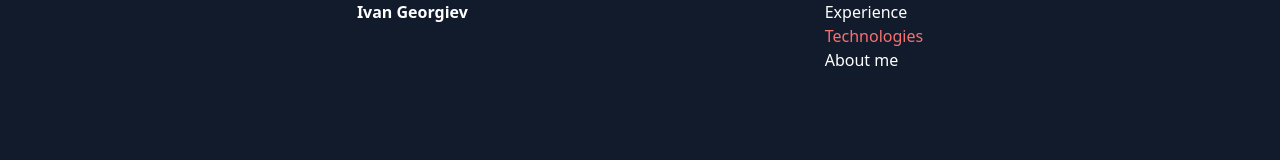
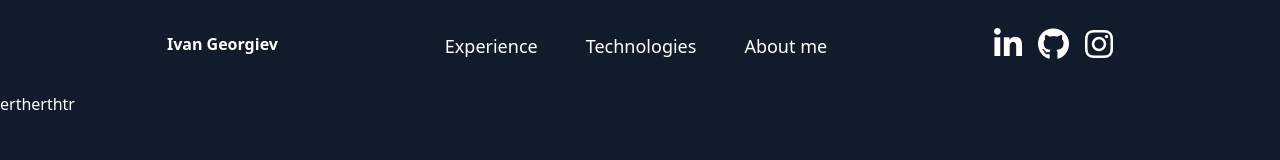
Before and after one commit to ivangeorgiev34/ivangeorgiev34.github.io, a website built with webpack: page docs/index.html in a window 1280 px wide. Built offline with nearby package versions, Linux system fonts and the light colour scheme.

Commit message:
Add list for navigation

```diff
--- a/docs/index.html
+++ b/docs/index.html
@@ -15,16 +15,48 @@
   </head>
   <body>
     <script src="bundle.js"></script>
-    <header>
+    <header class="py-8 sticky top-0">
       <nav class="flex flex-row justify-evenly">
         <h2 class="font-bold">Ivan Georgiev</h2>
-        <ul class="list-none">
-          <li><a class="no-underline text-white" href="">Experience</a></li>
-          <li><a class="no-underline text-red-400" href="">Technologies</a></li>
-          <li><a class="no-underline text-white" href="">About me</a></li>
+        <ul class="list-none flex flex-row gap-x-12">
+          <li>
+            <a class="no-underline text-white text-lg" href="">Experience</a>
+          </li>
+          <li>
+            <a class="no-underline text-white text-lg" href="">Technologies</a>
+          </li>
+          <li>
+            <a class="no-underline text-white text-lg" href="">About me</a>
+          </li>
+        </ul>
+        <ul class="list-none flex flex-row gap-x-4">
+          <li>
+            <a
+              class="no-underline text-white"
+              href="https://www.linkedin.com/in/ivangeorgiev34"
+              ><i class="fa-brands fa-linkedin-in fa-2xl"></i
+            ></a>
+          </li>
+          <li>
+            <a
+              class="no-underline text-white"
+              href="https://github.com/ivangeorgiev34"
+              ><i class="fa-brands fa-github fa-2xl"></i
+            ></a>
+          </li>
+          <li>
+            <a
+              class="no-underline text-white"
+              href="https://www.instagram.com/ivangeorgiev34"
+              ><i class="fa-brands fa-instagram fa-2xl"></i>
+            </a>
+          </li>
         </ul>
       </nav>
     </header>
+    <body style="height: 150svh">
+      <p>ertherthtr</p>
+    </body>
     <!-- sections order
     home
     about me
```
Also changed, not shown: docs/styles.css.
